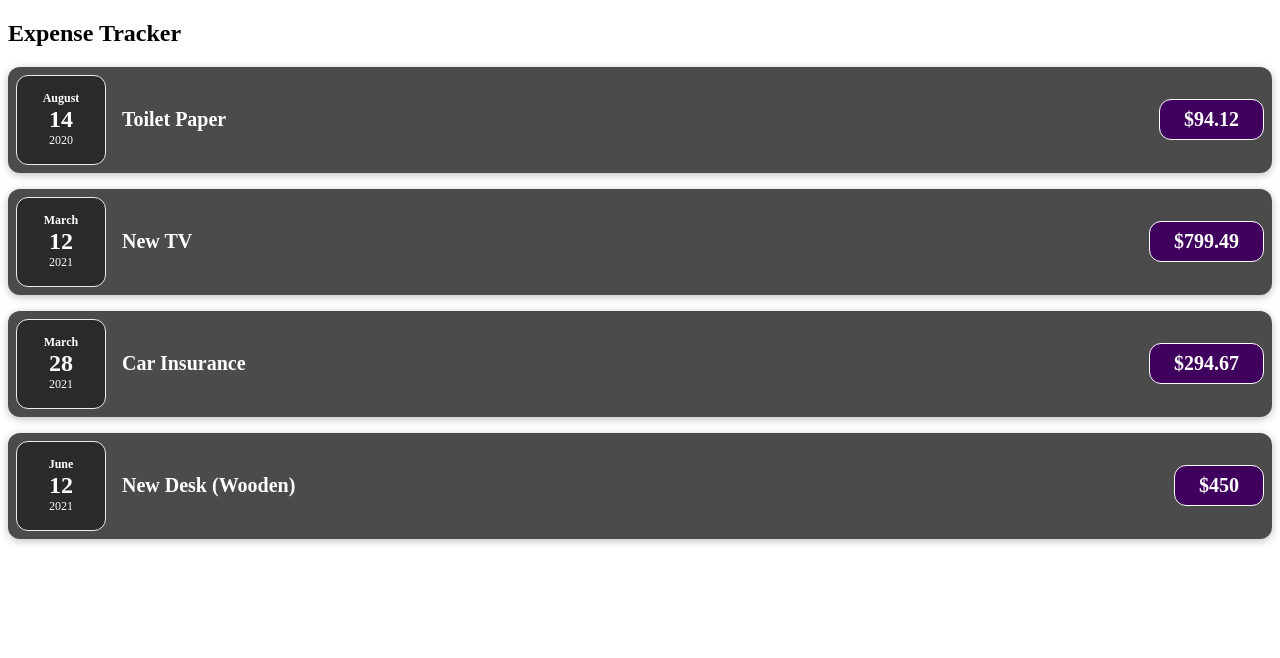
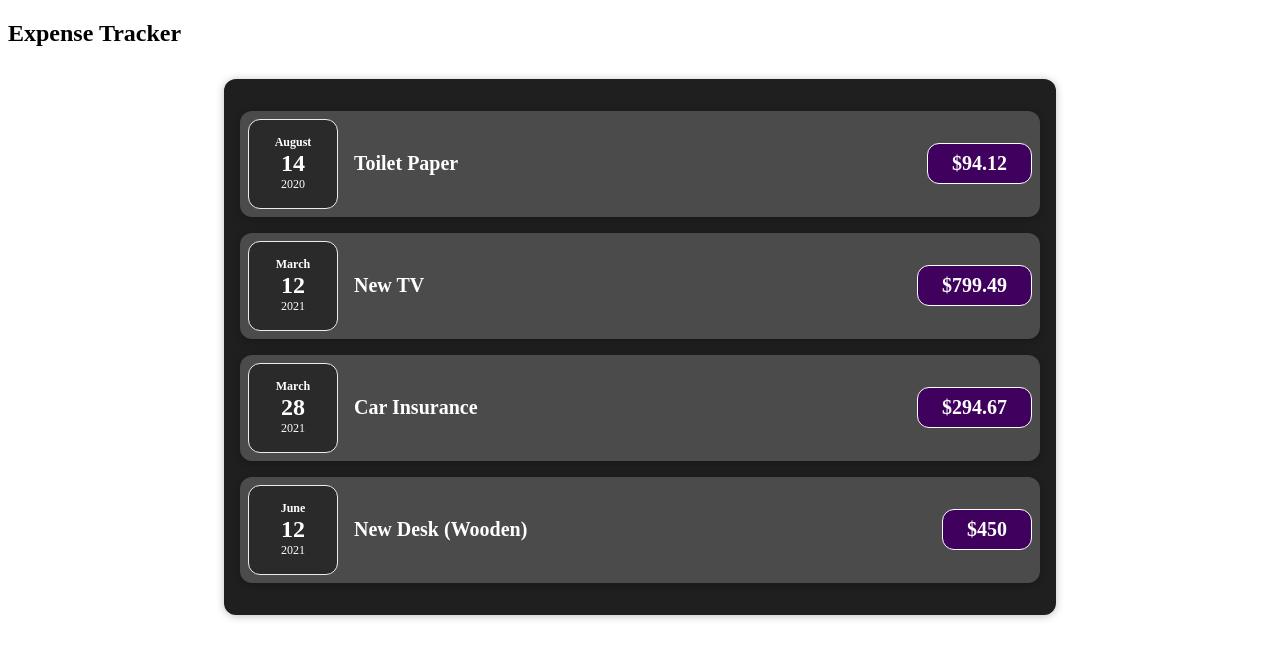
Before and after one commit to sag333ar/ReactLearning, a React (Create React App) app: page / in a window 1280 px wide. Shown: the top 658 px of the page. Built offline with nearby package versions, Linux system fonts and the light colour scheme.

Commit message:
added css for expenses

```diff
--- /dev/null
+++ b/src/components/Expenses.css
@@ -0,0 +1,9 @@
+.expenses {
+  padding: 1rem;
+  background-color: rgb(31, 31, 31);
+  margin: 2rem auto;
+  width: 50rem;
+  max-width: 95%;
+  border-radius: 12px;
+  box-shadow: 0 1px 8px rgba(0, 0, 0, 0.25);
+}
--- a/src/components/Expenses.js
+++ b/src/components/Expenses.js
@@ -1,9 +1,10 @@
 import React from "react";
 import ExpenseItem from "./ExpenseItem";
+import './Expenses.css'
 
 const Expenses = ({expenses}) => {
   return (
-    <div>
+    <div className="expenses">
       {expenses.map((e, i) => (
         <ExpenseItem date={e.date} key={i} amount={e.amount} title={e.title} />
       ))}
```
